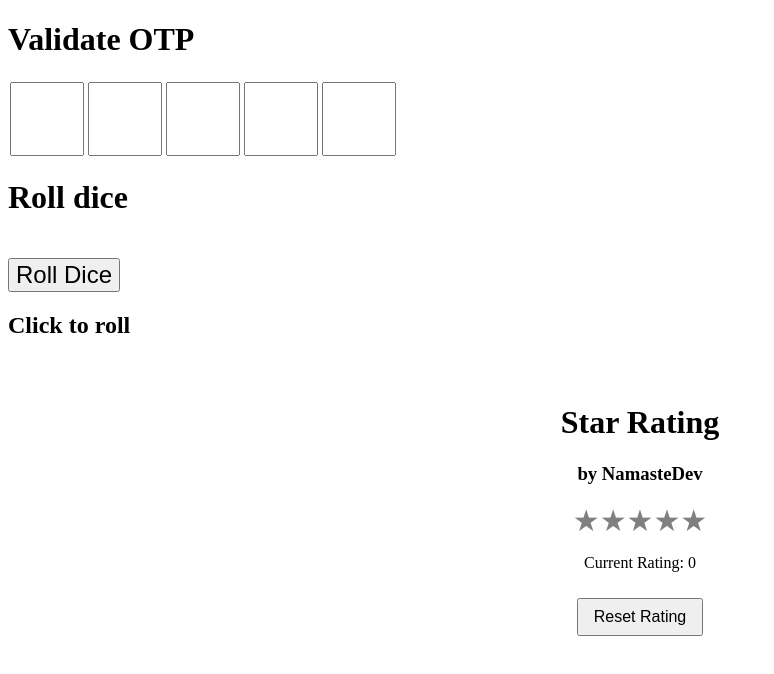
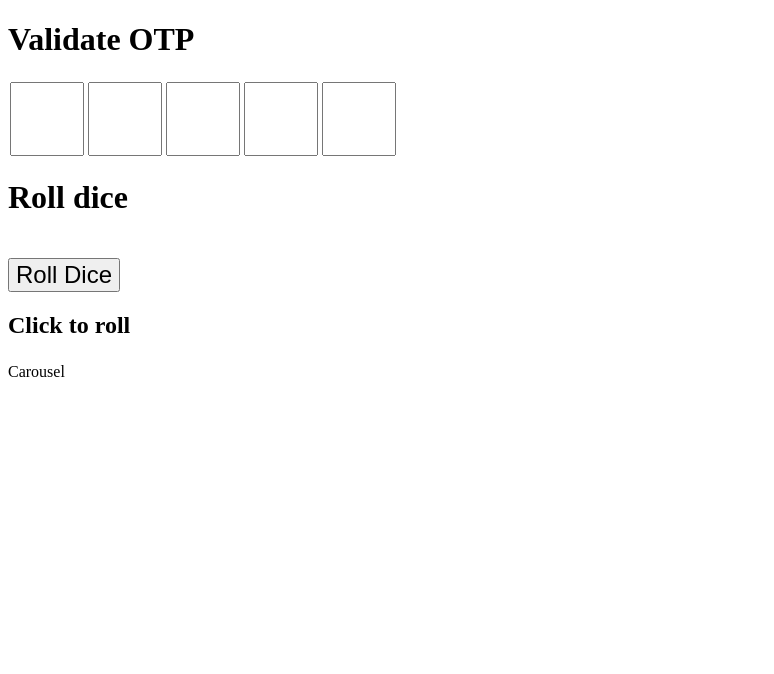
Before and after one commit to Kishore-L13/Namaste_react_Practice, a React (Vite) app: page / in a window 1280 px wide. Shown: the top 674 px of the page, without its empty margins (0-774 px from the left). Built offline with nearby package versions, Linux system fonts and the light colour scheme.

Commit message:
Carousel

```diff
--- a/src/App.jsx
+++ b/src/App.jsx
@@ -1,20 +1,14 @@
 import './App.css'
-import Dark_light from './Project/Dark_light'
-import Input_focus from './Project/Input_focus'
-import User_profile from './Project/User_profile'
-import Modelon from './Project/Modelon'
-import Tabel from './Project/Tabel'
-import Stopwatch from './Project/Stopwatch'
-import StarRating from './Project/StarRating'
 import OTP from './Project/OTP'
 import Dice_roller from './Project/Dice_roller'
+import Carousel from './Project/Carousel'
 function App() {
 
   return (
     <>
     <OTP/>
     <Dice_roller/>
-<StarRating/>
+<Carousel/>
 
     </>
   )
--- /dev/null
+++ b/src/Project/Carousel.jsx
@@ -0,0 +1,9 @@
+import React from 'react'
+
+const Carousel = () => {
+  return (
+    <div>Carousel</div>
+  )
+}
+
+export default Carousel
```
